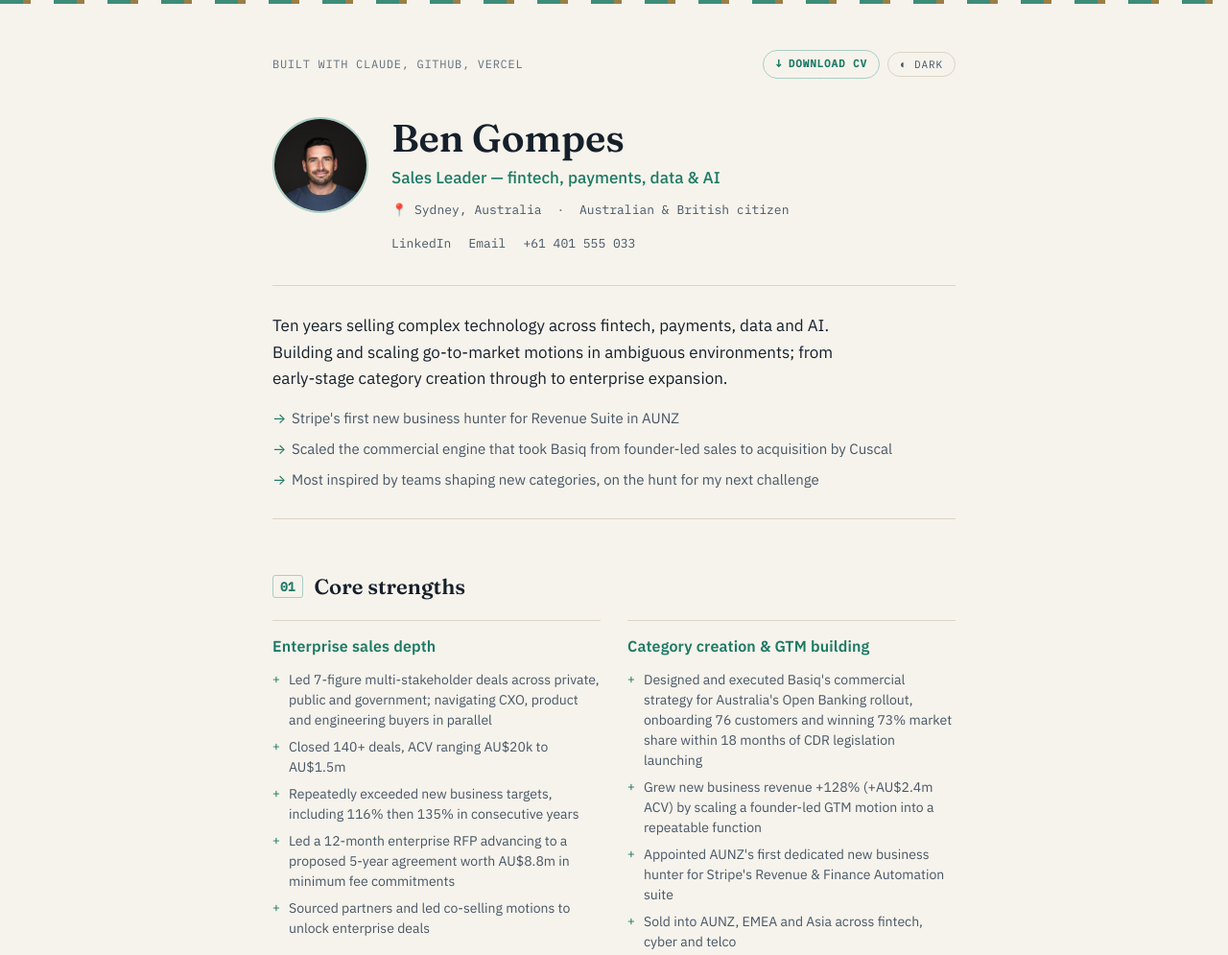
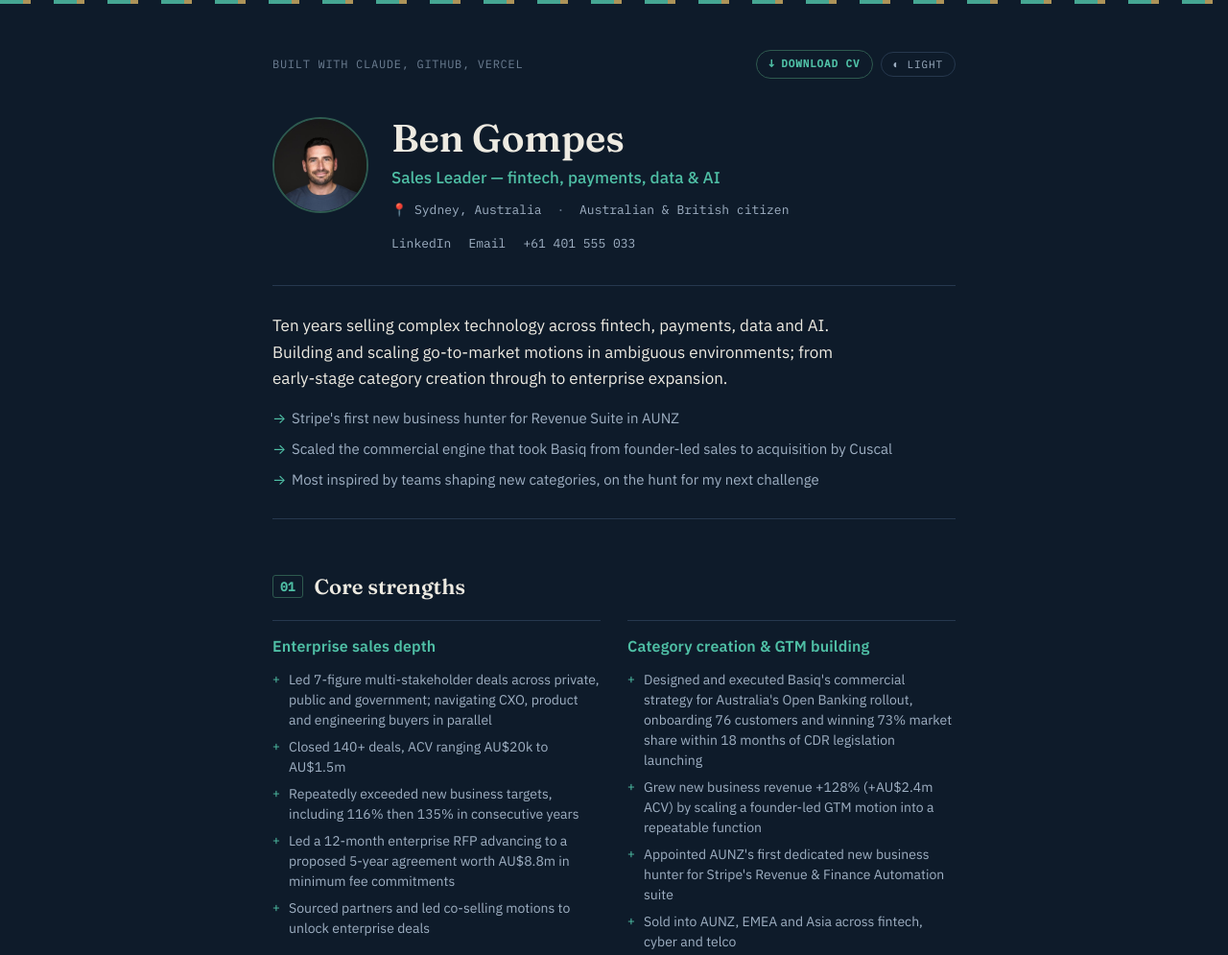
Before and after one commit to bgompes/bengompes-cv, a plain HTML site: page index.html in a window 1280 px wide. Shown: the top 995 px of the page at 96% size. Drawn offline with Linux system fonts and the light colour scheme.

Commit message:
Add files via upload

```diff
--- a/script.js
+++ b/script.js
@@ -9,18 +9,14 @@
   img.addEventListener("error", fallback);
 });
 
-// Theme toggle. No explicit choice means follow the system.
+// Theme toggle. Dark is the default; a saved choice overrides it.
 (function () {
   var root = document.documentElement;
   var button = document.getElementById("theme-toggle");
   if (!button) return;
 
-  var systemPrefersLight = function () {
-    return window.matchMedia("(prefers-color-scheme: light)").matches;
-  };
-
   var currentTheme = function () {
-    return root.getAttribute("data-theme") || (systemPrefersLight() ? "light" : "dark");
+    return root.getAttribute("data-theme") || "dark";
   };
 
   button.addEventListener("click", function () {
--- a/style.css
+++ b/style.css
@@ -35,21 +35,7 @@
   --chip-bg: #FFFFFF;
 }
 
-/* Follow the system when the visitor hasn't chosen. */
-@media (prefers-color-scheme: light) {
-  :root:not([data-theme]) {
-    --bg: #F6F3EC;
-    --bg-raised: #FFFFFF;
-    --line: #DCD4C4;
-    --text: #16202B;
-    --text-dim: #475665;
-    --text-faint: #63707C;
-    --accent: #1C7A64;
-    --accent-dim: #A9CFC4;
-    --gold: #8A6A28;
-    --chip-bg: #FFFFFF;
-  }
-}
+/* Dark is the default for everyone; light is opt-in via the toggle. */
 
 * { box-sizing: border-box; }
 
@@ -175,10 +161,6 @@
 .theme-toggle .label-dark { display: inline; }
 :root[data-theme="light"] .theme-toggle .label-light { display: inline; }
 :root[data-theme="light"] .theme-toggle .label-dark { display: none; }
-@media (prefers-color-scheme: light) {
-  :root:not([data-theme]) .theme-toggle .label-light { display: inline; }
-  :root:not([data-theme]) .theme-toggle .label-dark { display: none; }
-}
 
 /* Masthead */
 .masthead {
```
